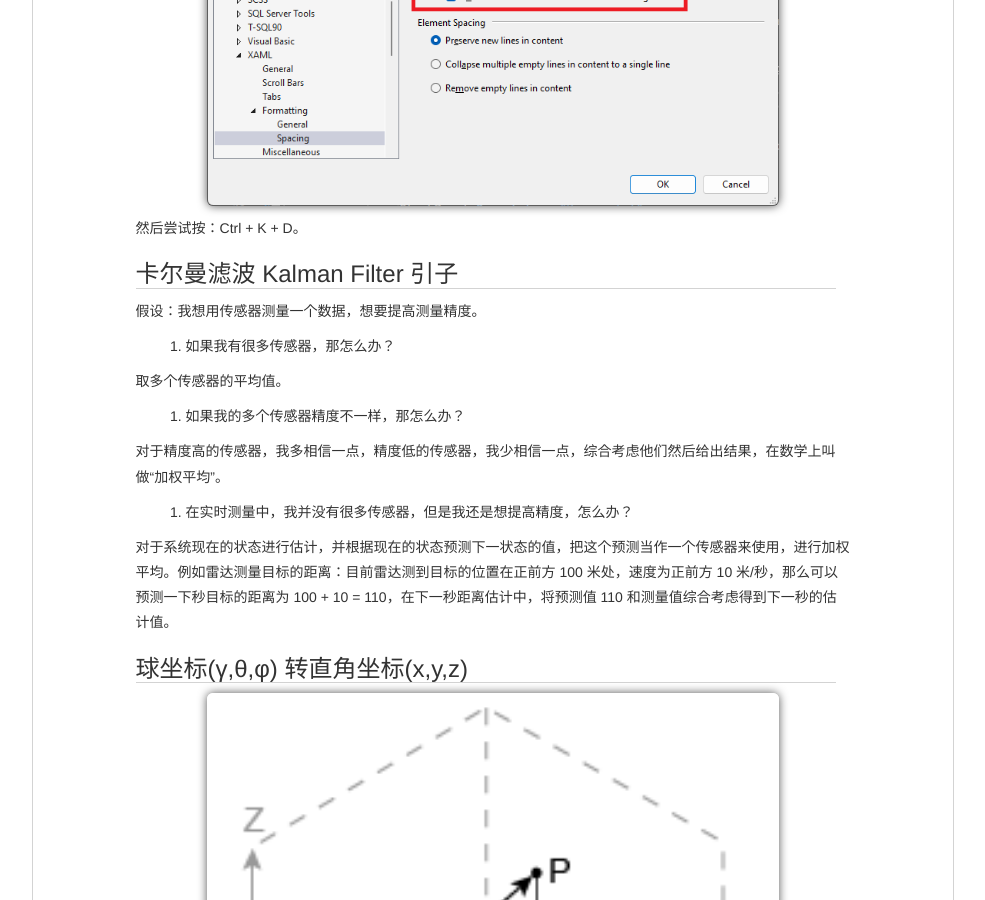
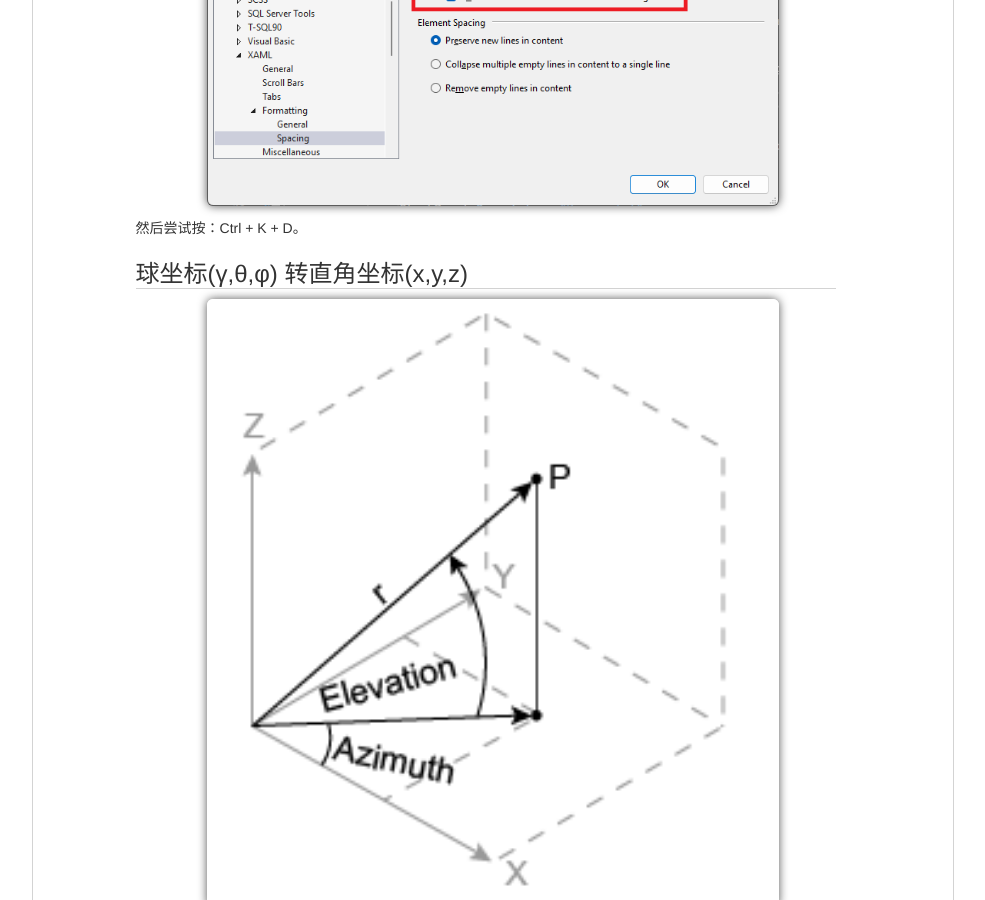
Before and after one commit to luli100/luli100.github.io, a Jekyll site: the page built from faq.md, in a window 1280 px wide and 900 px high, scrolled down 1191 px. Shown: the whole window, without its empty margins (147-1132 px from the left). Built offline with Jekyll 4.4.1, drawn with Linux system fonts in a browser that asks for light colours; formulas are drawn with MathJax 3.

Commit message:
移除卡尔曼滤波引子

```diff
--- a/faq.md
+++ b/faq.md
@@ -58,22 +58,6 @@ orientation -= 2 * Math.PI * Math.Floor((orientation + Math.PI) / (2* Math.PI));
 
 然后尝试按：Ctrl + K + D。
 
-### 卡尔曼滤波 Kalman Filter 引子
-
-假设：我想用传感器测量一个数据，想要提高测量精度。
-
-1. 如果我有很多传感器，那怎么办？
-
-取多个传感器的平均值。
-
-2. 如果我的多个传感器精度不一样，那怎么办？
-
-对于精度高的传感器，我多相信一点，精度低的传感器，我少相信一点，综合考虑他们然后给出结果，在数学上叫做“加权平均”。
-
-3. 在实时测量中，我并没有很多传感器，但是我还是想提高精度，怎么办？
-
-对于系统现在的状态进行估计，并根据现在的状态预测下一状态的值，把这个预测当作一个传感器来使用，进行加权平均。例如雷达测量目标的距离：目前雷达测到目标的位置在正前方 100 米处，速度为正前方 10 米/秒，那么可以预测一下秒目标的距离为 100 + 10 = 110，在下一秒距离估计中，将预测值 110 和测量值综合考虑得到下一秒的估计值。
-
 ### 球坐标(γ,θ,φ) 转直角坐标(x,y,z)
 
 <img src="/images/azimuth_elevation.png" width="80%">
```
